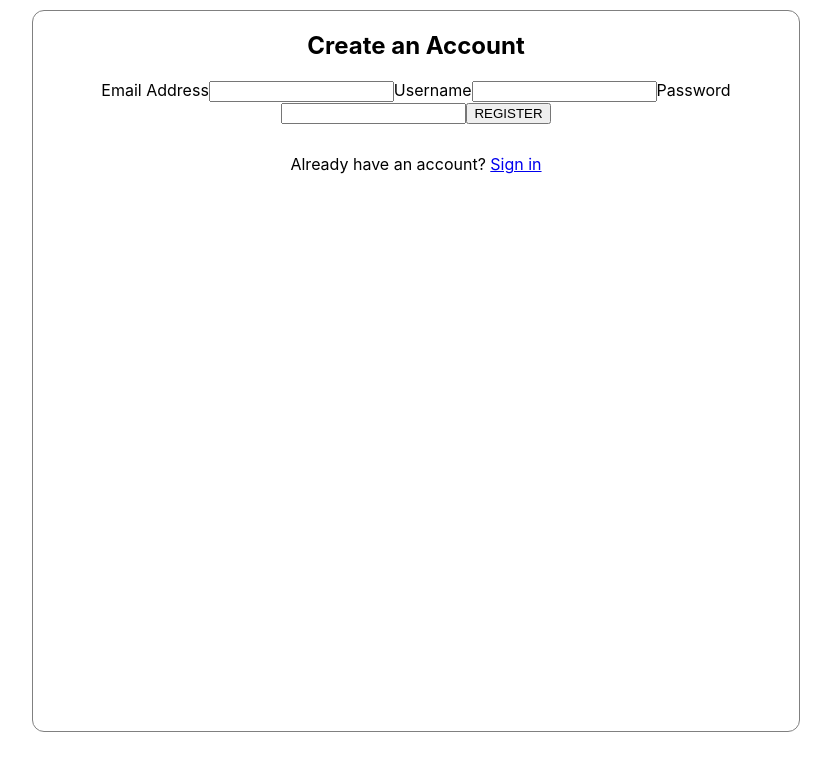
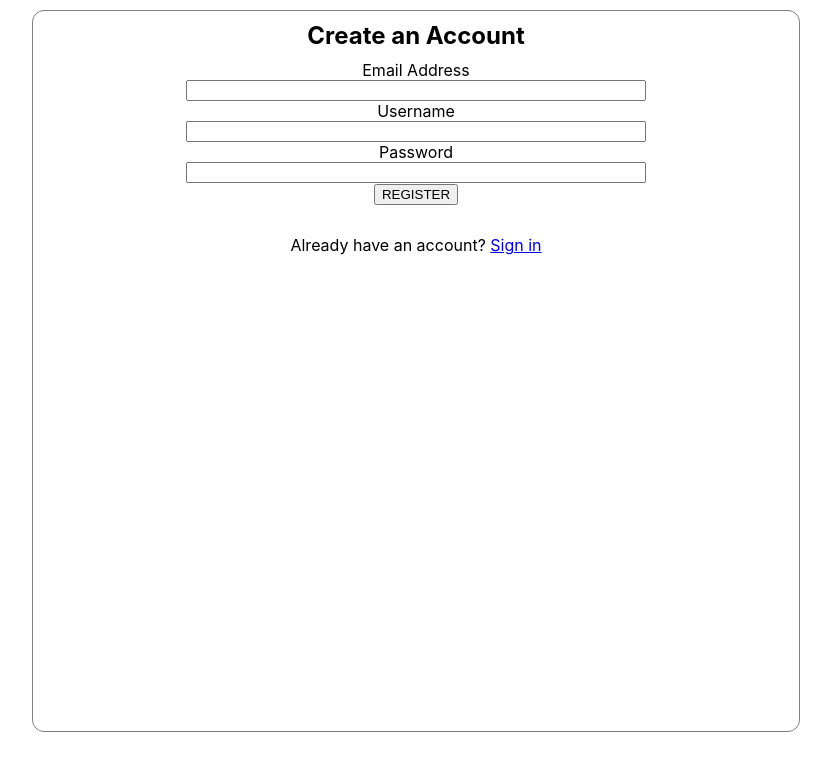
Before and after one commit to Bildad0/schedulingapp, a React (Create React App) app in the folder client/: page /register in a window 1280 px wide. Shown: the top 770 px of the page, without its empty margins (224-1055 px from the left). Built offline with nearby package versions, Linux system fonts and the light colour scheme.

Commit message:
styling the signup page

```diff
--- a/client/src/components/signup/Signup.css
+++ b/client/src/components/signup/Signup.css
@@ -15,3 +15,17 @@
   align-items: flex-start;
   text-align: center;
 }
+
+.signup_title {
+  margin: 10px;
+  align-self: center;
+  font-weight: bold;
+}
+
+.form_items {
+  display: flex;
+  flex-direction: column;
+  justify-content: left;
+  margin-left: 20%;
+  margin-right: 20%;
+}
--- a/client/src/components/signup/Signup.js
+++ b/client/src/components/signup/Signup.js
@@ -24,10 +24,12 @@ const Signup = () => {
         <main className="signup">
             <form className="signup_form" onSubmit={handleSubmit}>
                 <h2 className="signup_title"> Create an Account</h2>
+                <div className="form_items">
                 <label htmlFor="email"> Email Address</label>
                 <input
                     id="email"
                     name="email"
+                    className="emailinput"
                     type='email'
                     required
                     value={email}
@@ -52,7 +54,7 @@ const Signup = () => {
                     type="password"
                     onChange={(e)=> setPassword(e.target.value)}
                 />
-
+                </div>
                 <button className="signupButton">REGISTER</button>
                 <p style={{ textAlign: "center", marginTop: "30px" }}>
                     Already have an account? {""}
```
